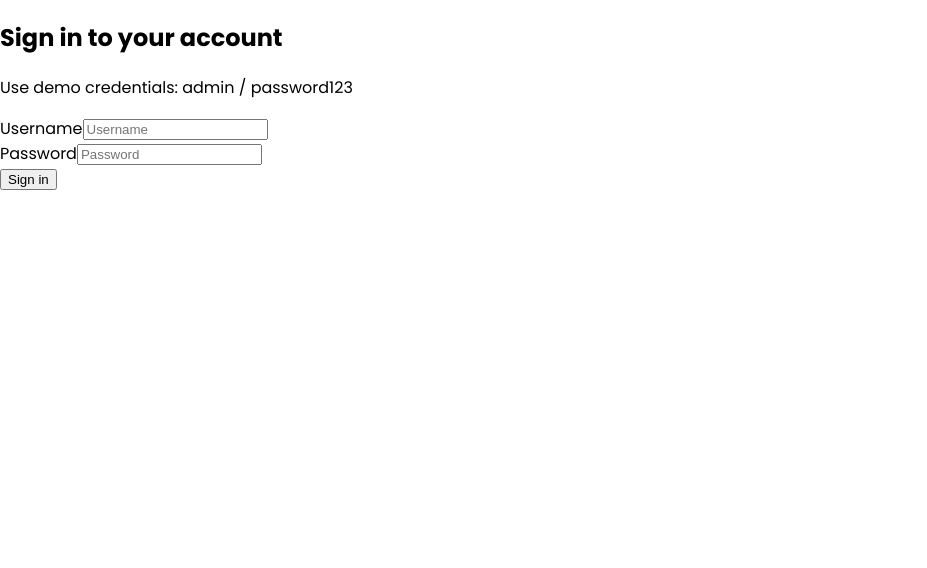
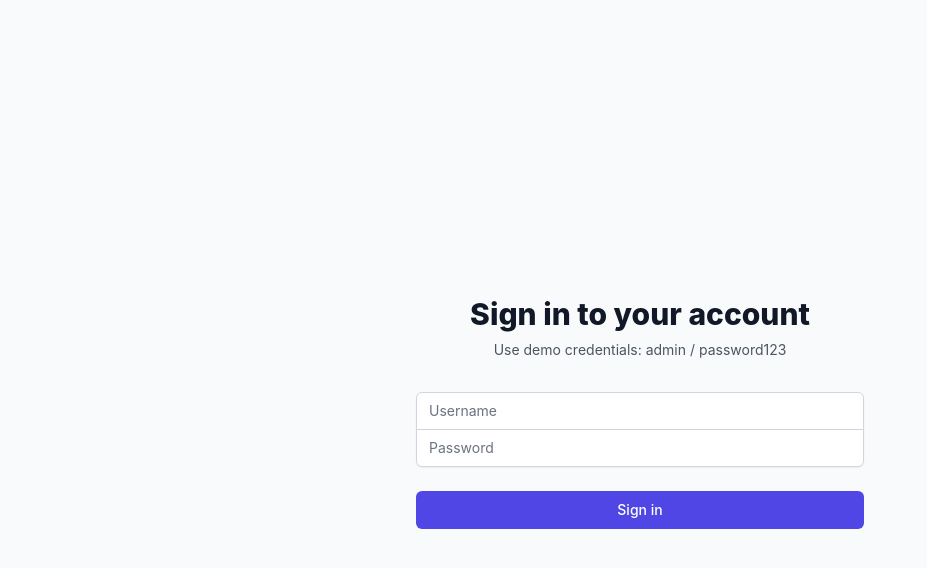
Before and after one commit to ralvyathaya/tes-frontend, a React (Create React App) app: page /login in a window 1280 px wide. Shown: the top 568 px of the page, without its empty margins (0-927 px from the left). Built offline with nearby package versions, Linux system fonts and the light colour scheme.

Commit message:
Update dependencies and configuration to React 18 and compatible package versions

```diff
--- a/postcss.config.js
+++ b/postcss.config.js
@@ -1,6 +1,3 @@
 module.exports = {
-  plugins: {
-    tailwindcss: {},
-    autoprefixer: {},
-  },
+  plugins: [require("tailwindcss"), require("autoprefixer")],
 }
--- a/src/index.css
+++ b/src/index.css
@@ -10,6 +10,9 @@
   body {
     @apply bg-white dark:bg-gray-900 text-gray-900 dark:text-white;
     margin: 0;
+    font-family: -apple-system, BlinkMacSystemFont, 'Segoe UI', 'Roboto', 'Oxygen',
+      'Ubuntu', 'Cantarell', 'Fira Sans', 'Droid Sans', 'Helvetica Neue',
+      sans-serif;
     -webkit-font-smoothing: antialiased;
     -moz-osx-font-smoothing: grayscale;
   }
```
Also changed, not shown: package.json (+10 -10 lines), 1 other file (tests, documents, lock files or other folders).
